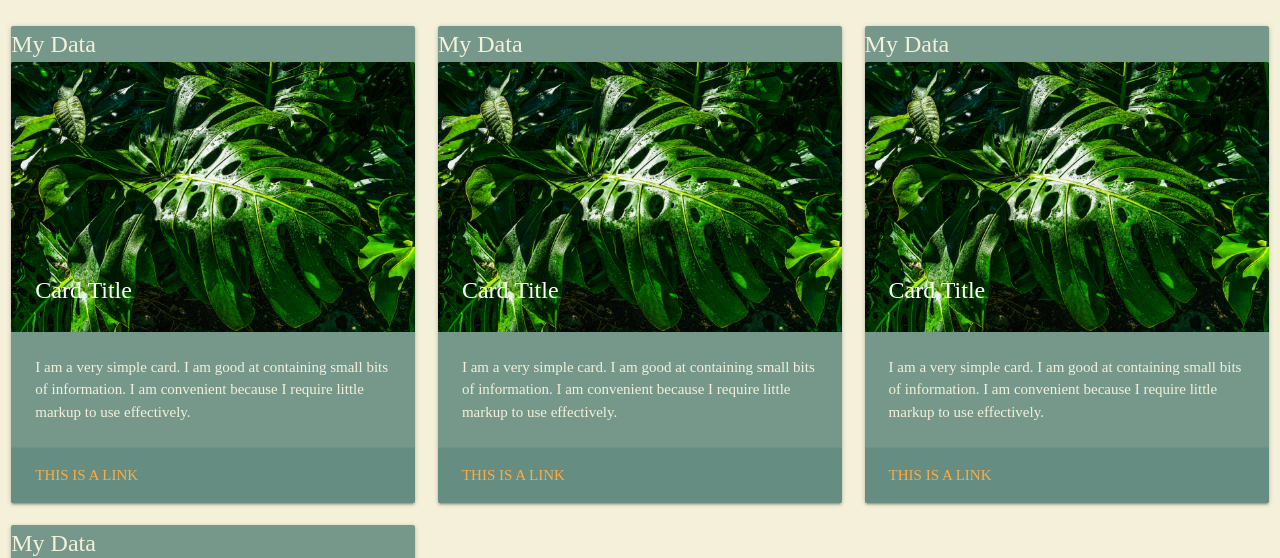
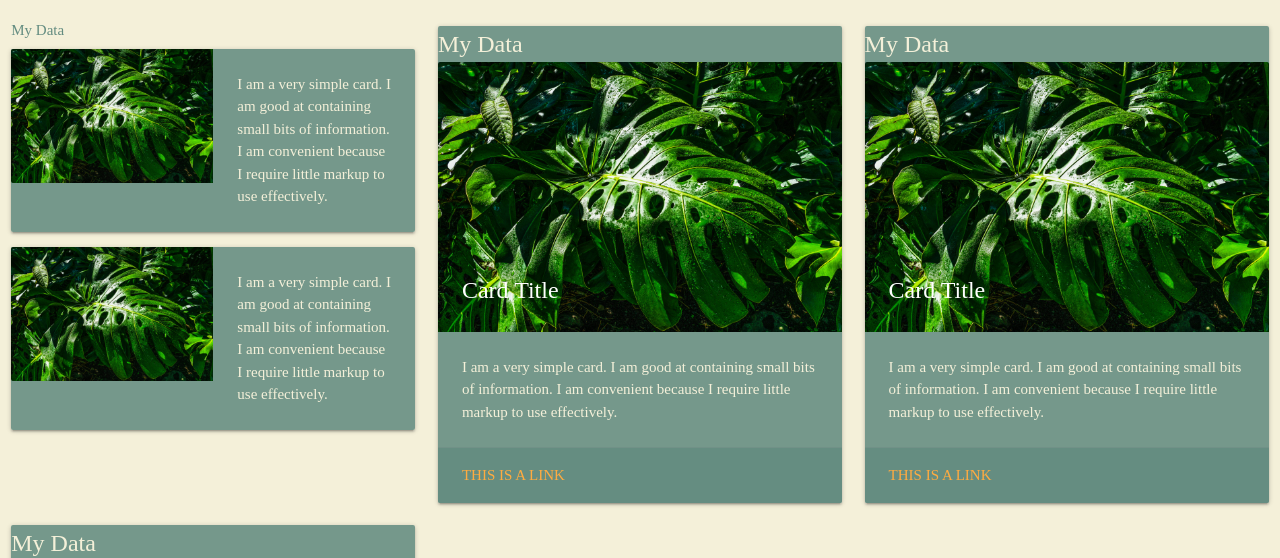
Before and after one commit to tayloraar/sit737_Cloudfarm, a website: page public/dashboard.html in a window 1280 px wide. Shown: the part 181-739 px from the top of the page. Drawn offline with nearby package versions, Linux system fonts and the light colour scheme; no server answers; a web font is replaced by a local one.

Commit message:
generic update 2

```diff
--- a/public/dashboard.html
+++ b/public/dashboard.html
@@ -66,19 +66,35 @@
 
 
                               <div class="col s12 m6 l4">
-                                <div class="card">
-                                  <span class="card-title">My Data</span>
+                                <span class="card-title">My Data</span>
+                                <div class="card horizontal">
+
                                   <div class="card-image">
                                     <img  src="assets/Plant-Music-1162975190.jpg">
-                                    <span class="card-title">Card Title</span>
+                                    <!-- <span class="card-title">Card Title</span> -->
                                   </div>
                                   <div class="card-content">
                                     <p>I am a very simple card. I am good at containing small bits of information.
                                     I am convenient because I require little markup to use effectively.</p>
                                   </div>
-                                  <div class="card-action">
+                                  <!-- <div class="card-action">
                                     <a href="#">This is a link</a>
+                                  </div> -->
+                                </div>
+
+                                <div class="card horizontal">
+
+                                  <div class="card-image">
+                                    <img  src="assets/Plant-Music-1162975190.jpg">
+                                    <!-- <span class="card-title">Card Title</span> -->
                                   </div>
+                                  <div class="card-content">
+                                    <p>I am a very simple card. I am good at containing small bits of information.
+                                    I am convenient because I require little markup to use effectively.</p>
+                                  </div>
+                                  <!-- <div class="card-action">
+                                    <a href="#">This is a link</a>
+                                  </div> -->
                                 </div>
                               </div>
 
--- a/public/dashboard.js
+++ b/public/dashboard.js
@@ -1,12 +1,11 @@
 
-//const mapSrc= `https://maps.googleapis.com/maps/api/js?key=${process.env.MAPSAPI}&callback=initMap`
 
 $(document).ready(function(){
     $('.tabs').tabs();
     $('.sidenav').sidenav();
 
     $.get("/mapSet", function(mapsAPI){
-      console.log(mapsAPI);
+      // console.log(mapsAPI);
       $("#scripts").append(`<script async
       src="https://maps.googleapis.com/maps/api/js?key=${mapsAPI}&callback=initMap">
   </script>`)
--- a/public/style.css
+++ b/public/style.css
@@ -97,4 +97,6 @@ header, main, footer {
     font-family: 'Glacial Indifference';
   }
 
+
+
   /* Optional: Makes the sample page fill the window. */
```
Also changed, not shown: app.js (+7 -7 lines), README.md.
